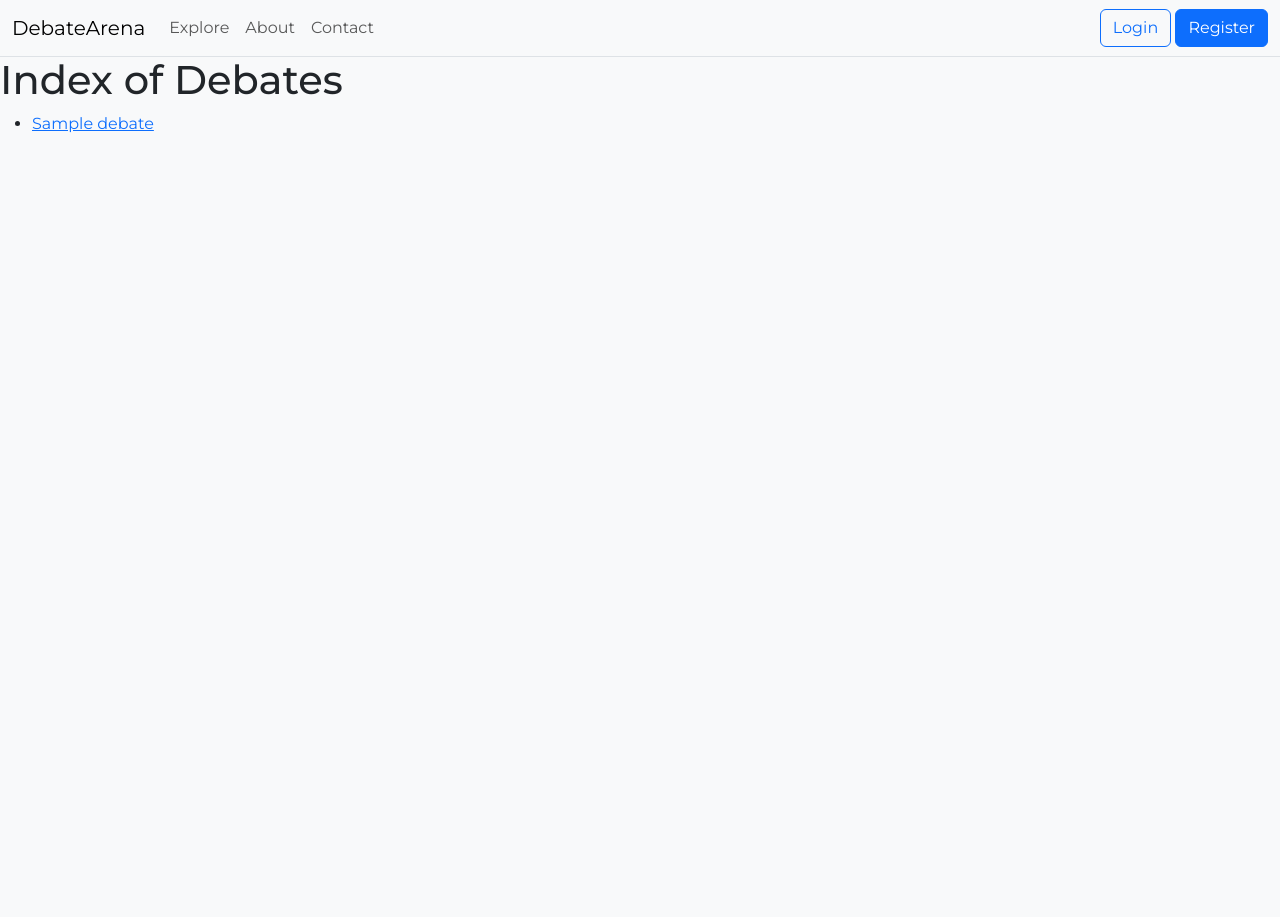
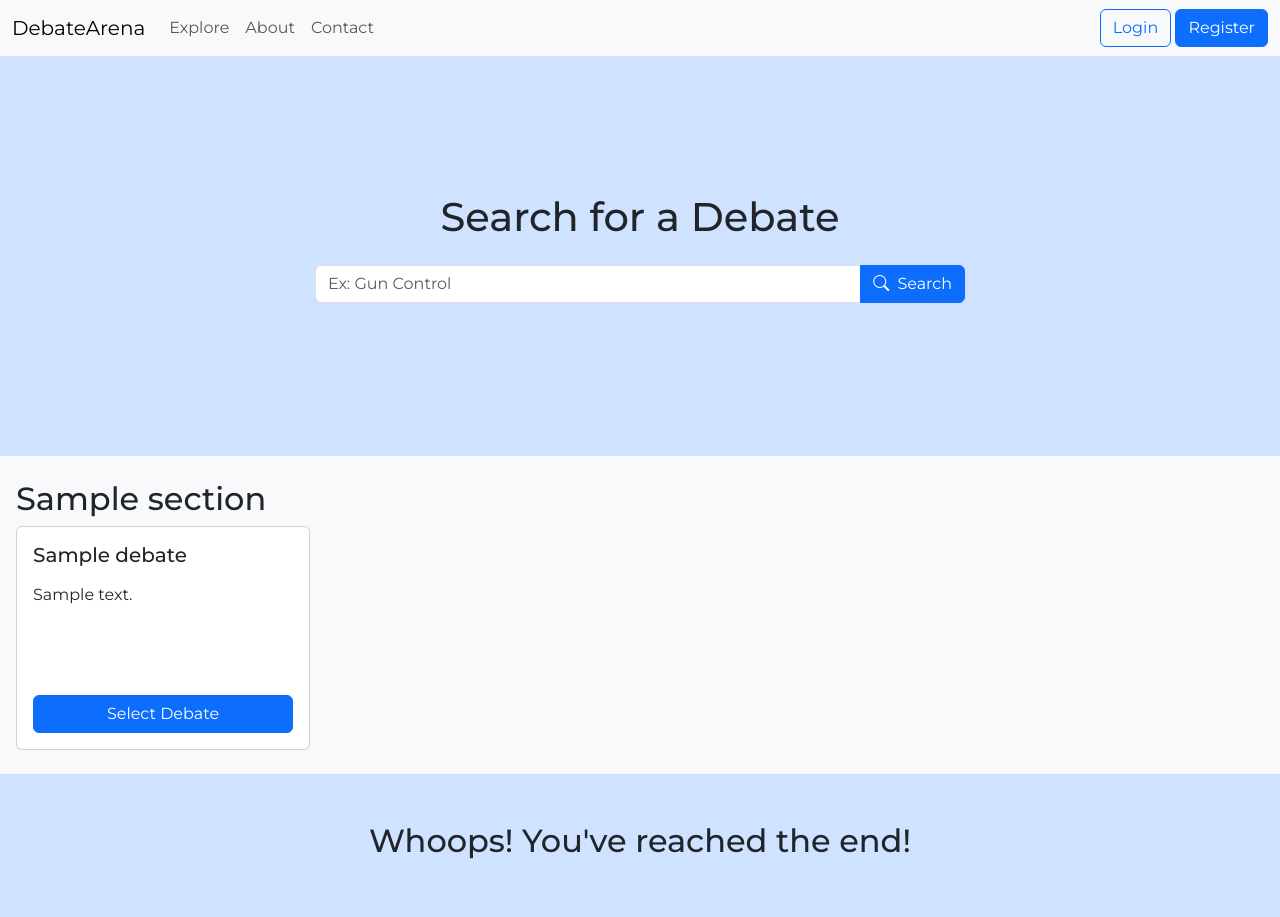
Before and after one commit to JustinACoder/DebateArena, a Django app: template templates/debate/explore.html in a window 1280 px wide. Before the commit the page ends 133 px from the top, so only its background shows below. Run offline with Django 5.2, Linux system fonts and the light colour scheme; the template is opened without the code that fills it: most values are stand-ins (such as "Sample title", 1, 10 or a date in 2020); some libraries are stand-ins or nearby versions.

Commit message:
Redesigned explore/

```diff
--- a/templates/debate/explore.html
+++ b/templates/debate/explore.html
@@ -1,13 +1,62 @@
 {% extends 'base.html' %}
 
+{% block head %}
+    <style>
+        .ellipsis-text-card-4-lines {
+            min-height: 6em;
+            overflow: hidden;
+            text-overflow: ellipsis;
+            display: -webkit-box;
+            -webkit-line-clamp: 4;
+            -webkit-box-orient: vertical;
+        }
+
+        .ellipsis-title-card {
+            overflow: hidden;
+            text-overflow: ellipsis;
+            white-space: nowrap;
+        }
+    </style>
+{% endblock %}
+
 {% block content %}
-<h1>Index of Debates</h1>
-{# display each debate as a link #}
-<ul>
-    {% for debate in debates %}
-        <li>
-            <a href="{% url 'debate' debate.slug %}">{{ debate.title }}</a>
-        </li>
+    <section class="bg-primary-subtle py-5 mb-4" style="height: 50vh">
+        <div class="container text-center d-flex align-items-center justify-content-center flex-column h-100">
+            <h1 class="mb-4">Search for a Debate</h1>
+            <form action="{% url 'debate_search' %}" method="get" class="w-100">
+                <div class="input-group mb-3 mx-auto" style="max-width: 650px">
+                    <input type="text" class="form-control" placeholder="Ex: Gun Control" name="q" aria-label="Search"
+                           aria-describedby="search-icon" required>
+                    <button class="btn btn-primary" type="submit"><i class="bi bi-search me-1"></i> Search</button>
+                </div>
+            </form>
+        </div>
+    </section>
+    {% for section_name, debates in sections %}
+        <section class="bg-light mb-4">
+            <div class="container-fluid px-3">
+                <h2>{{ section_name }}</h2>
+                <div class="row g-4 row-cols-1 row-cols-md-2 row-cols-lg-3 row-cols-xl-4 row-cols-xxl-5">
+                    {% for debate in debates %}
+                        <div class="col">
+                            <div class="card h-100">
+                                <div class="card-body d-flex flex-column">
+                                    <h5 class="card-title ellipsis-title-card mb-3 col-auto">{{ debate.title }}</h5>
+                                    <p class="card-text col ellipsis-text-card-4-lines">{{ debate.description|truncatechars:250 }}</p>
+                                    <a href="{% url 'debate' debate.slug %}"
+                                       class="btn btn-primary stretched-link col-auto"
+                                       role="button">Select Debate</a>
+                                </div>
+                            </div>
+                        </div>
+                    {% endfor %}
+                </div>
+            </div>
+        </section>
     {% endfor %}
-</ul>
+    <section class="bg-primary-subtle py-5">
+        <div class="container text-center">
+            <h2>Whoops! You've reached the end!</h2>
+        </div>
+    </section>
 {% endblock %}
```
Also changed, not shown: debate/views.py (+22 -4 lines), templates/debate/debate.html (+8 -8 lines).
